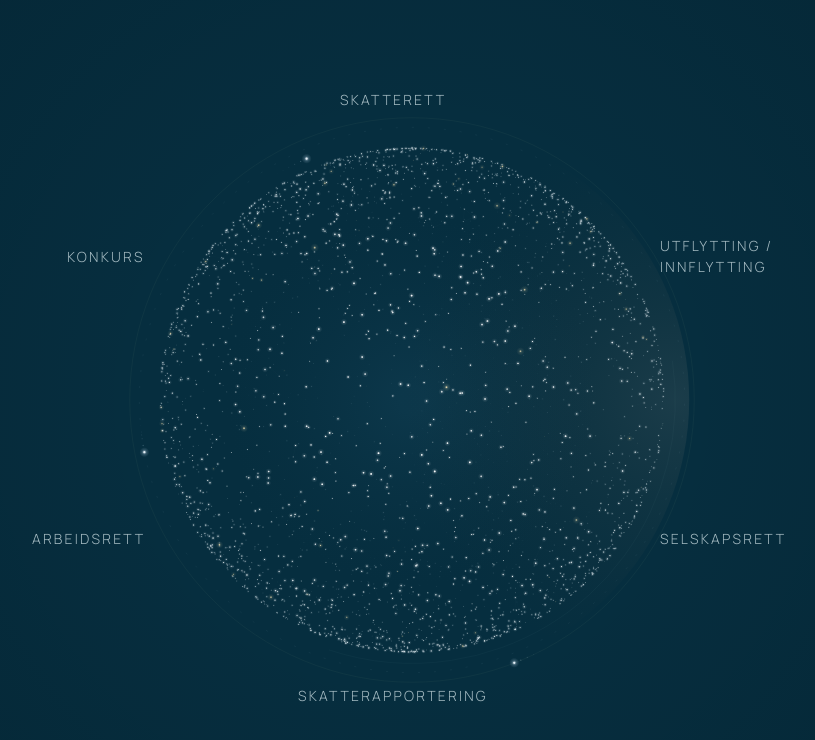
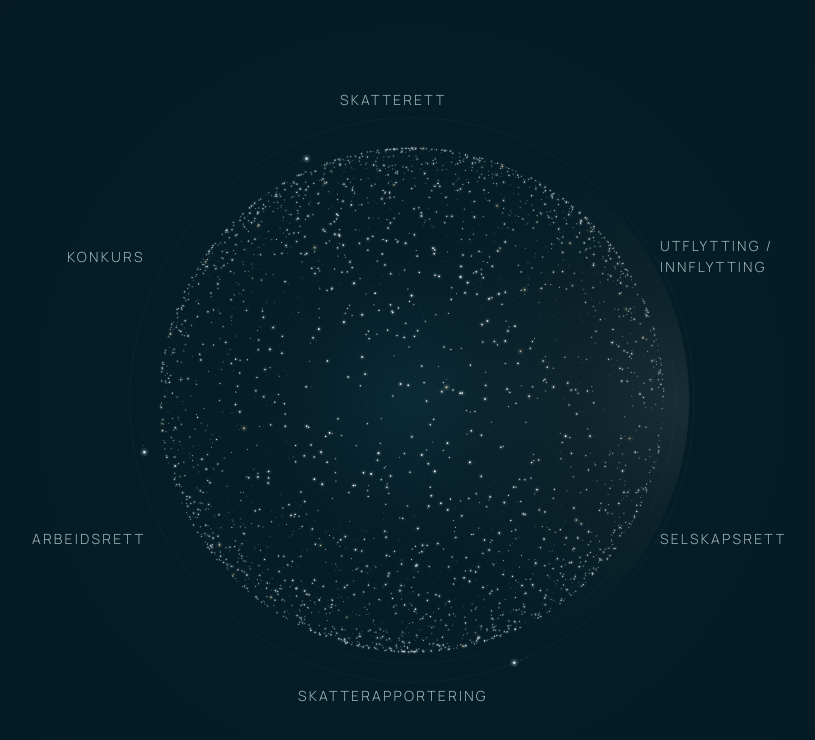
Before and after one commit to JD100-byte/wiese-sphere, a plain HTML site: page index.html in a window 1280 px wide. Shown: the whole page, without its empty margins (228-1043 px from the left). Drawn offline with Linux system fonts and the light colour scheme; animation ran at ten frames a second.

Commit message:
Add files via upload

```diff
--- a/index.html
+++ b/index.html
@@ -7,8 +7,8 @@
   <link href="https://fonts.googleapis.com/css2?family=Manrope:wght@300;400&display=swap" rel="stylesheet">
   <style>
     * { margin: 0; padding: 0; box-sizing: border-box; }
-    html, body { width: 100%; height: 100%; background: #062e3f; overflow: hidden; }
-    #wrap { position: relative; width: 100%; height: 100vh; background: #062e3f; overflow: hidden; }
+    html, body { width: 100%; height: 100%; background: #041D27; overflow: hidden; }
+    #wrap { position: relative; width: 100%; height: 100vh; background: #041D27; overflow: hidden; }
     canvas { position: absolute; top: 0; left: 0; width: 100%; height: 100%; }
     #labels { position: absolute; top: 0; left: 0; width: 100%; height: 100%; pointer-events: none; }
     .lbl {
@@ -58,7 +58,7 @@
 
   const ITEMS = [
     { text: 'Skatterett',          url: 'https://www.wieseadv.no/skatterett',        clock: 0,   nudgeX: -MM5, twoLine: false },
-    { text: 'Utflytting /\nInnflytting', url: 'https://www.wieseadv.no/migrasjon',   clock: 60,  nudgeX: 0,    twoLine: true  },
+    { text: 'Utflytting /\nInnflytting', url: 'https://www.wieseadv.no/utflytting-og-innflytting-migrasjon',   clock: 60,  nudgeX: 0,    twoLine: true  },
     { text: 'Selskapsrett',        url: 'https://www.wieseadv.no/selskapsrett',      clock: 120, nudgeX: 0,    twoLine: false },
     { text: 'Skatterapportering',  url: 'https://www.wieseadv.no/skatterapportering',clock: 180, nudgeX: -MM5, twoLine: false },
     { text: 'Arbeidsrett',         url: 'https://www.wieseadv.no/arbeidsrett',       clock: 240, nudgeX: -MM5, twoLine: false },
@@ -191,13 +191,13 @@
     requestAnimationFrame(frame);
     const dt = Math.min(ts - last, 32); last = ts;
 
-    ctx.fillStyle = '#062e3f';
+    ctx.fillStyle = '#041D27';
     ctx.fillRect(0, 0, W, H);
 
     const bg = ctx.createRadialGradient(cx, cy, R*.05, cx, cy, R*1.3);
     bg.addColorStop(0,   'rgba(46,107,138,.15)');
-    bg.addColorStop(.55, 'rgba(6,46,63,.06)');
-    bg.addColorStop(1,   'rgba(6,46,63,0)');
+    bg.addColorStop(.55, 'rgba(4,29,39,.06)');
+    bg.addColorStop(1,   'rgba(4,29,39,0)');
     ctx.beginPath(); ctx.arc(cx, cy, R*1.3, 0, Math.PI*2);
     ctx.fillStyle = bg; ctx.fill();
 
```
